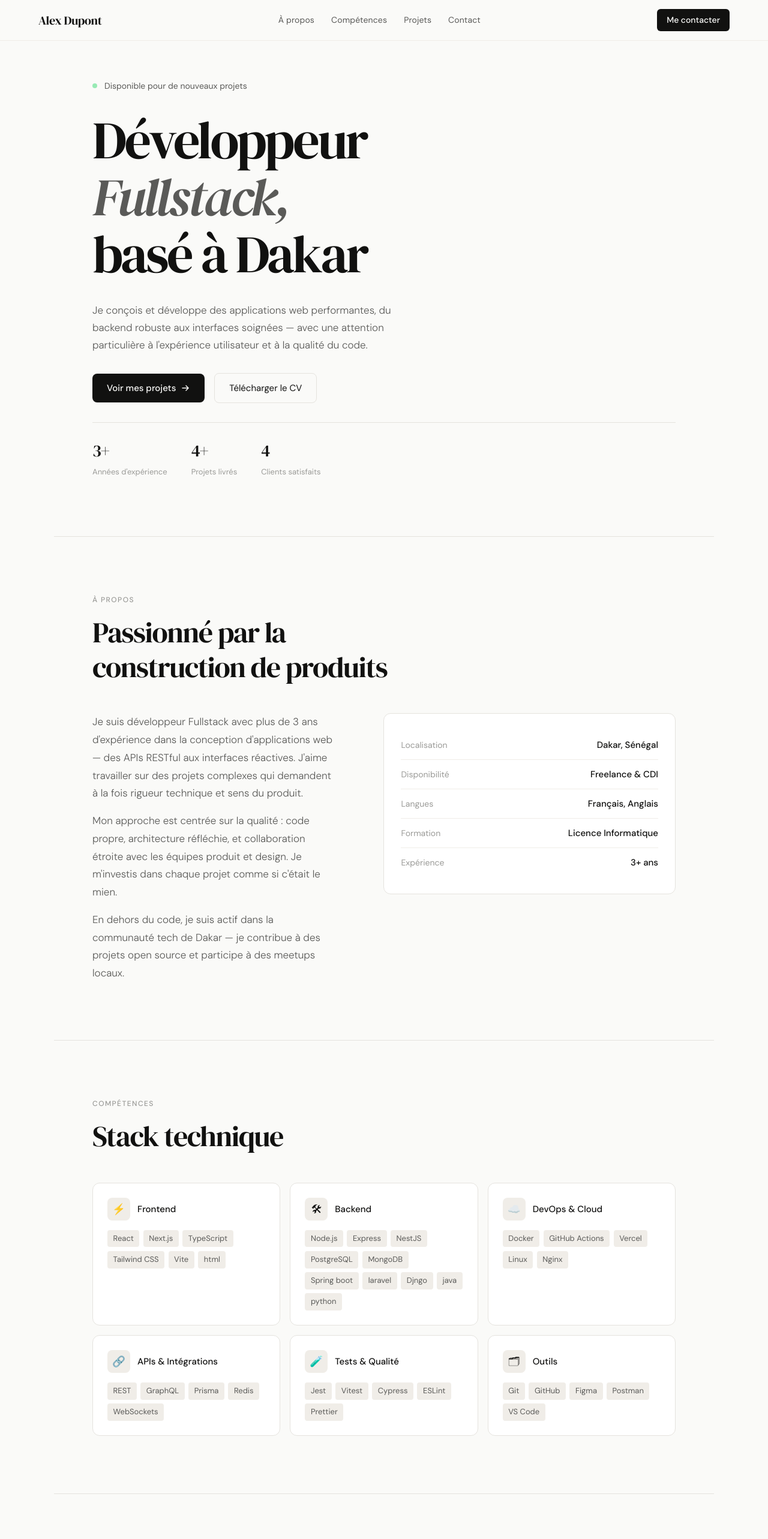
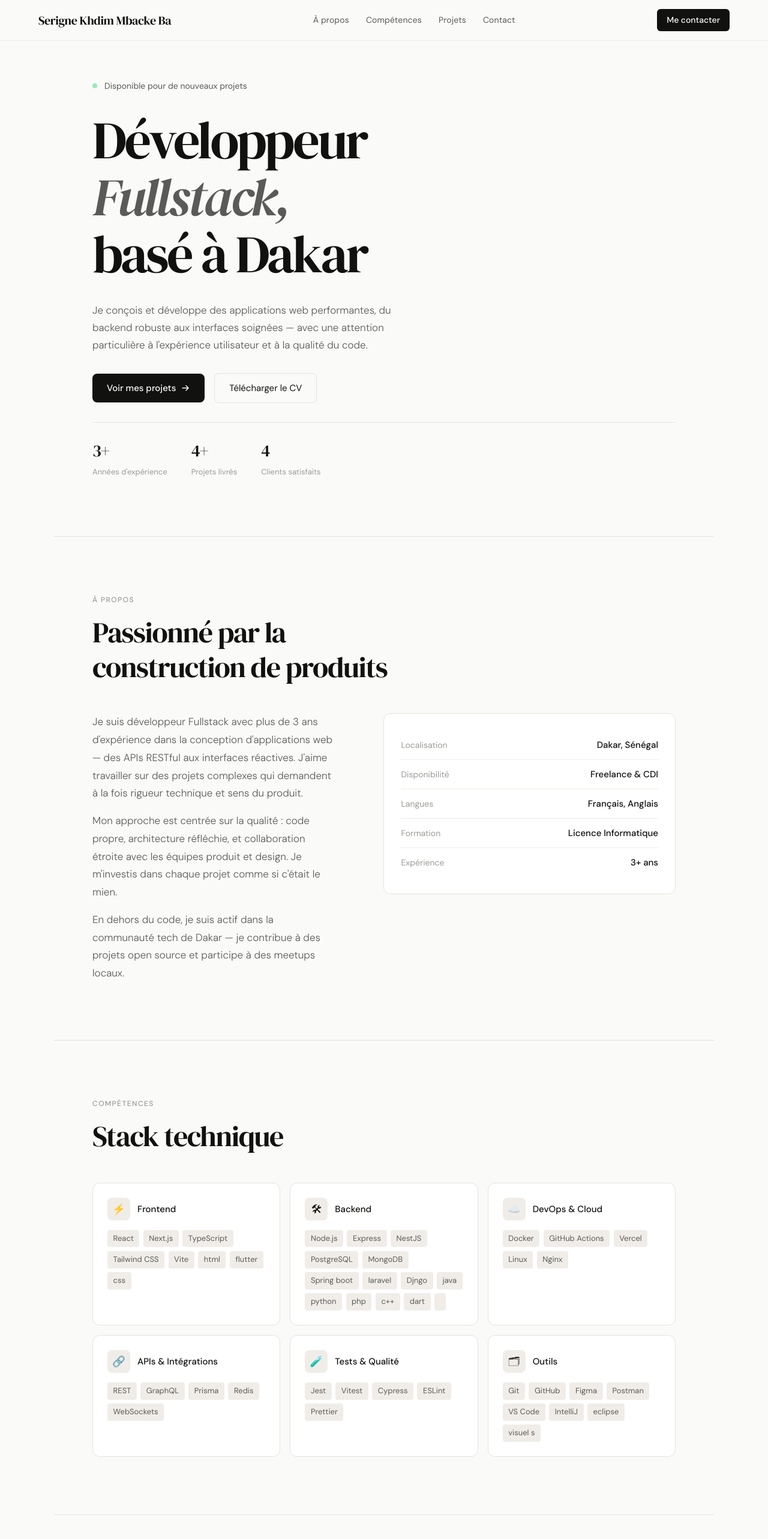
Before and after one commit to Khadim-Mbacke-Ba/portfolio_react-, a React (Vite) app: page / in a window 1280 px wide. Shown: the top 2566 px of the page at 60% size. Built offline with nearby package versions, Linux system fonts and the light colour scheme.

Commit message:
update site

```diff
--- a/index.html
+++ b/index.html
@@ -4,9 +4,9 @@
     <meta charset="UTF-8" />
     <link rel="icon" type="image/svg+xml" href="/favicon.svg" />
     <meta name="viewport" content="width=device-width, initial-scale=1.0" />
-    <meta name="description" content="Alex Dupont — Développeur Fullstack basé à Dakar. Spécialisé en React, Node.js et PostgreSQL." />
-    <meta name="author" content="Alex Dupont" />
-    <meta property="og:title" content="Alex Dupont — Développeur Fullstack" />
+    <meta name="description" content="Serigne Khadim Mbacke Ba — Développeur Fullstack basé à Dakar. Spécialisé en plusieurs technologies web ,t mobile et PostgreSQL." />
+    <meta name="author" content="Serigne Khadim Mbacke Ba" />
+    <meta property="og:title" content="Serigne Khadim Mbacke Ba — Développeur Fullstack" />
     <meta property="og:description" content="Portfolio de développeur Fullstack basé à Dakar." />
     <meta property="og:type" content="website" />
     <title>Serigne Khadim Mbacke Ba — Software Engineering Student, Database Administrator, Full Stack Developer</title>
--- a/src/components/Navbar.jsx
+++ b/src/components/Navbar.jsx
@@ -8,7 +8,7 @@ export default function Navbar({ activeSection }) {
 
   return (
     <nav className="navbar">
-      <a href="#hero" className="nav-logo">Alex Dupont</a>
+      <a href="#hero" className="nav-logo">Serigne Khdim Mbacke Ba</a>
       <ul className="nav-links">
         {links.map((l) => (
           <li key={l.id}>
@@ -21,7 +21,7 @@ export default function Navbar({ activeSection }) {
           </li>
         ))}
       </ul>
-      <a href="mailto:alex.dupont@email.com" className="nav-cta">Me contacter</a>
+      <a href="mailto:serignekhadimmbackeba40@gmail.com" className="nav-cta">Me contacter</a>
     </nav>
   );
 }
--- a/src/components/Skills.jsx
+++ b/src/components/Skills.jsx
@@ -4,12 +4,12 @@ const SKILLS = [
   {
     icon: "⚡",
     title: "Frontend",
-    tags: ["React", "Next.js", "TypeScript", "Tailwind CSS", "Vite","html"],
+    tags: ["React", "Next.js", "TypeScript", "Tailwind CSS", "Vite","html","flutter","css"],
   },
   {
     icon: "🛠",
     title: "Backend",
-    tags: ["Node.js", "Express", "NestJS", "PostgreSQL", "MongoDB","Spring boot","laravel","Djngo","java","python"],
+    tags: ["Node.js", "Express", "NestJS", "PostgreSQL", "MongoDB","Spring boot","laravel","Djngo","java","python","php","c++","dart",""],
   },
   {
     icon: "☁️",
@@ -29,7 +29,7 @@ const SKILLS = [
   {
     icon: "🗂",
     title: "Outils",
-    tags: ["Git", "GitHub", "Figma", "Postman", "VS Code"],
+    tags: ["Git", "GitHub", "Figma", "Postman", "VS Code","IntelliJ","eclipse","visuel s"],
   },
 ];
 
```
